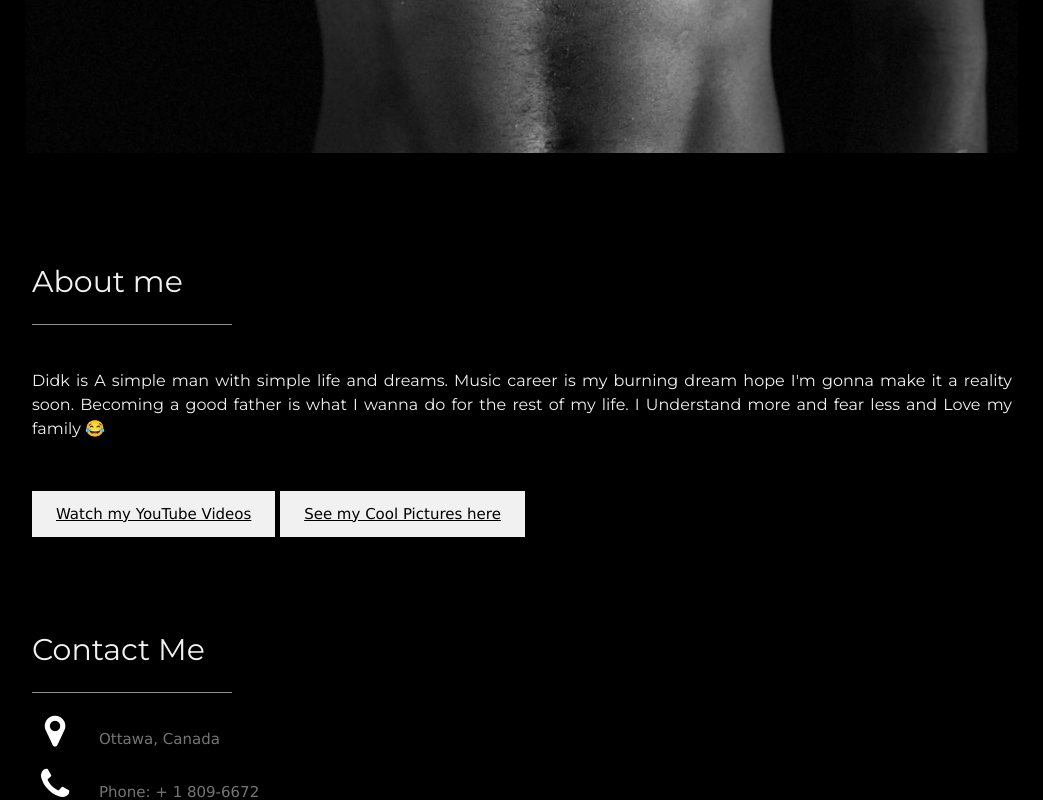
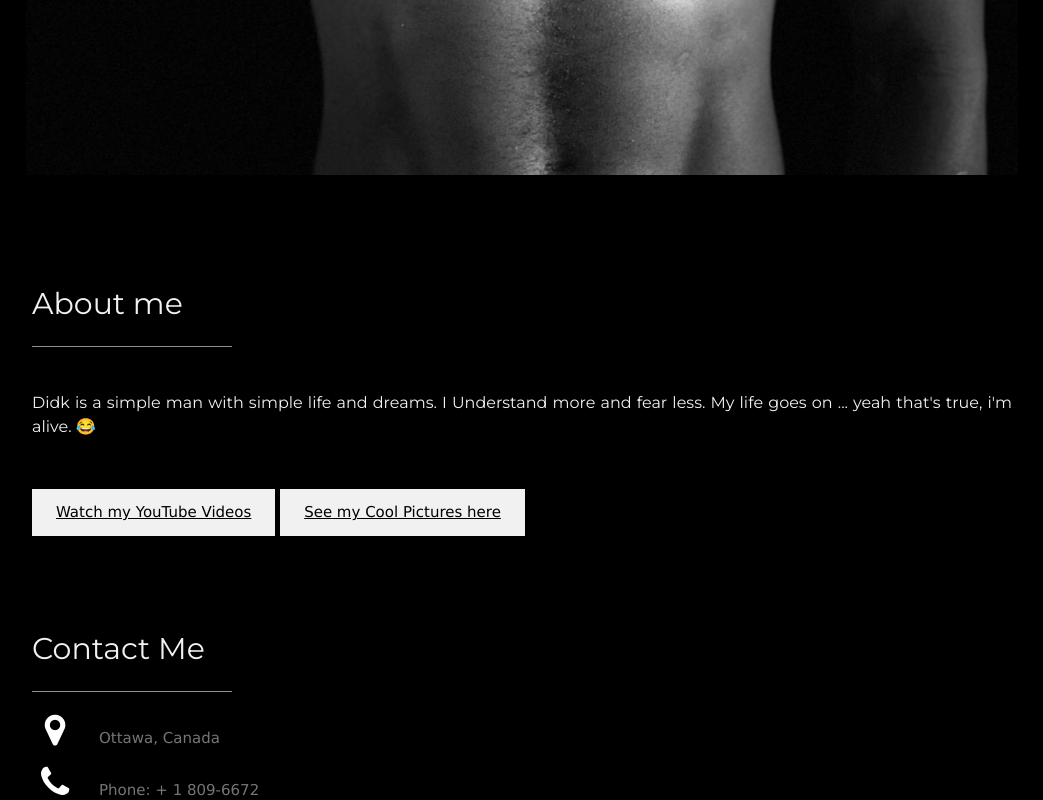
Before and after one commit to ZacheeNiyokwizera/D-portfolio, a plain HTML site: page index.html in a window 1280 px wide. Shown: the part 1322-2122 px from the top of the page, without its empty margins (178-1221 px from the left). Drawn offline with nearby package versions, Linux system fonts and the light colour scheme.

Commit message:
corrected some texts

```diff
--- a/index.html
+++ b/index.html
@@ -219,7 +219,8 @@
       <h1 class="w3-jumbo"><span class="w3-hide-small">I'm </span>Le Ddk</h1>
       <p>God, Goals, Growing & Glowing <br>
 
-        Forthcoming Artist | Actor | ModeWorking & striving to become a musician</p>
+        Forthcoming Artist | Actor | Model <br>
+        Working & striving to become a musician</p>
       <img src="images/home.jpg" alt="boy" class="w3-image" width="992" height="1108">
     </header>
 
@@ -228,10 +229,8 @@
       <h2 class="w3-text-light-grey">About me</h2>
       <hr style="width:200px" class="w3-opacity ">
       <h6 class="w3-padding-24 w3-text-light-grey">
-        Didk is A simple man with simple life and dreams. Music career is my burning dream hope I'm gonna make it a
-        reality soon.
-        Becoming a good father is what I wanna do for the rest of my life. I Understand more and fear less and Love my
-        family
+        Didk is a simple man with simple life and dreams.
+         I Understand more and fear less. My life goes on ... yeah that's true, i'm alive.
         &#128514
       </h6>
 
```
